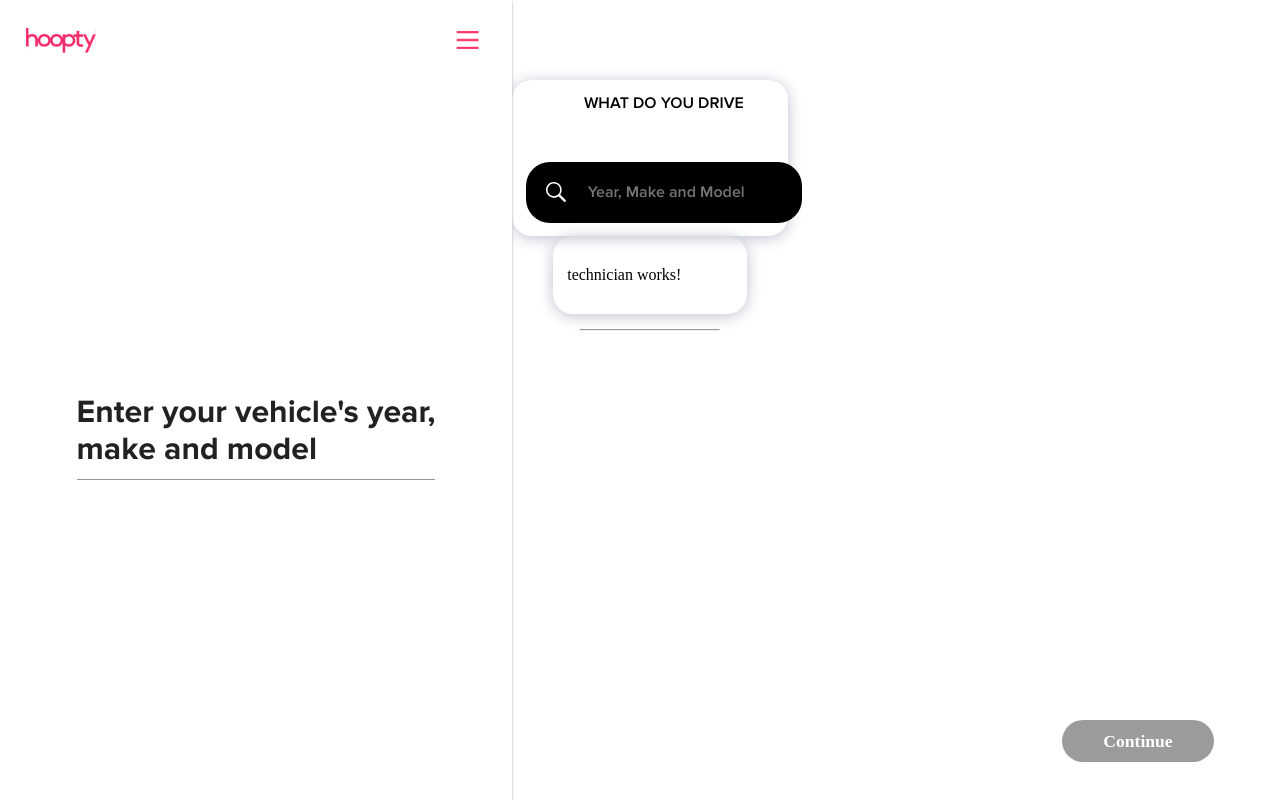
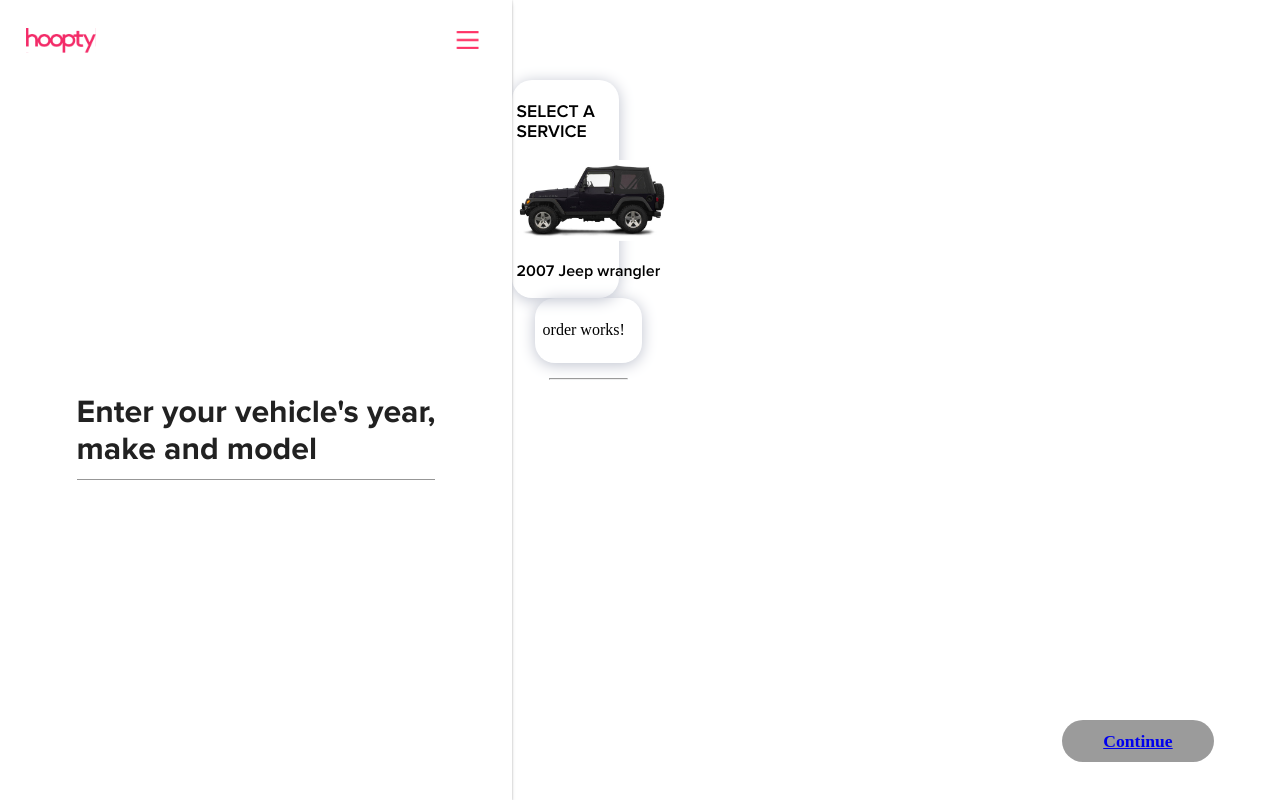
Before and after one commit to aayushtiwari/angularapp, an Angular app: page /review-order in a window 1280 px wide. Built offline with nearby package versions, Linux system fonts and the light colour scheme.

Commit message:
somthing updated XP

```diff
--- a/src/app/components/button/button.component.html
+++ b/src/app/components/button/button.component.html
@@ -2,7 +2,8 @@
   <div class="button">
     <button>
       <p>
-        Continue
+        <!-- {{buttonText}} -->
+        <a [routerLink]="link" >{{buttonText}}</a>
       </p>
     </button>
   </div>
--- a/src/app/components/button/button.component.ts
+++ b/src/app/components/button/button.component.ts
@@ -6,10 +6,15 @@ import { Component, OnInit } from '@angular/core';
   styleUrls: ['./button.component.css']
 })
 export class ButtonComponent implements OnInit {
-
+  buttonText: string;
+  link: string;
   constructor() { }
 
   ngOnInit() {
+    this.buttonText = 'Continue';
+    this.link = 'review-order';
   }
+  // this.router.url === '/login'
+
 
 }
--- a/src/app/pages/review-order/review-order.component.html
+++ b/src/app/pages/review-order/review-order.component.html
@@ -1,7 +1,7 @@
 <app-question-box class="app-question-flex">
-    <app-seach-input class="question-component"></app-seach-input>
+    <app-service-select class="service-select-container"></app-service-select>
 </app-question-box>
 <app-services class="app-services-flex">
-    <app-technician></app-technician>
-    <!-- <app-order></app-order>  will be shown(uncomented) on last screen when completing order-->
+    <!-- <app-technician></app-technician> -->
+    <app-order></app-order>
 </app-services>
```
